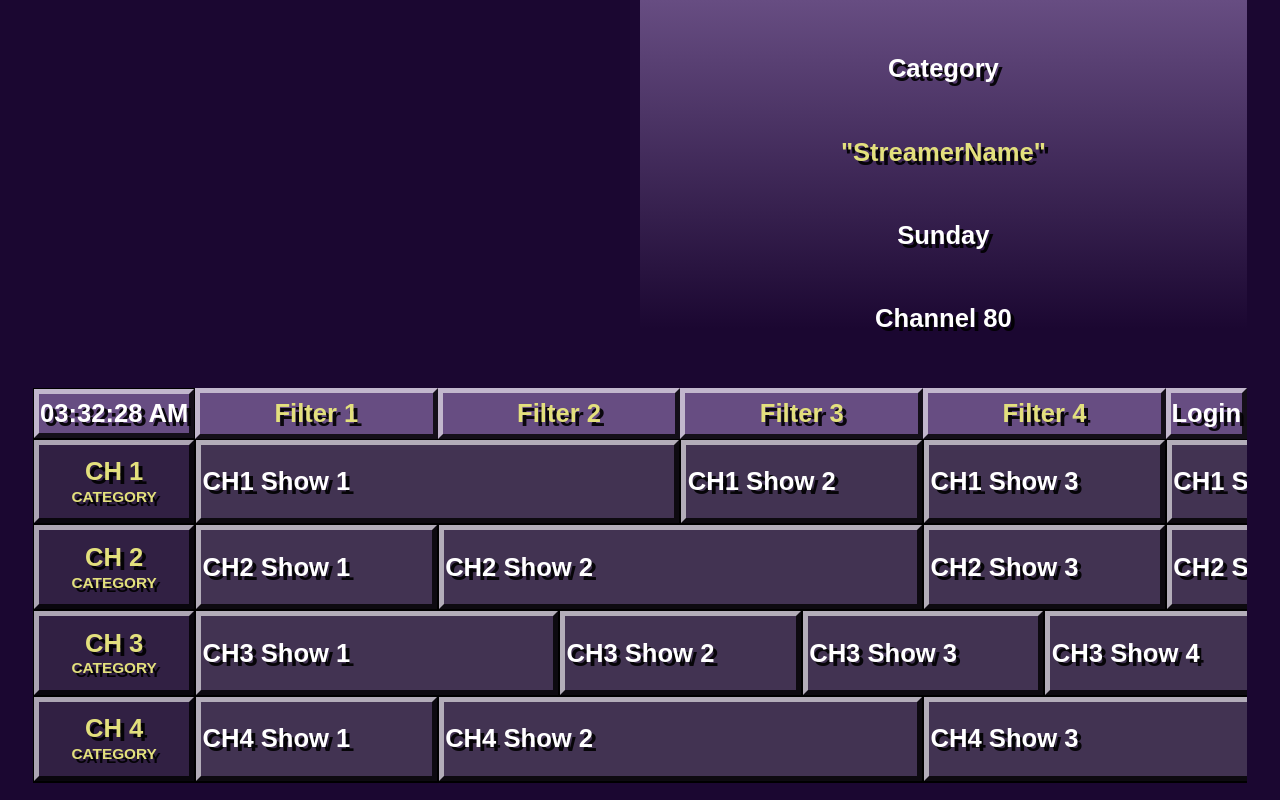
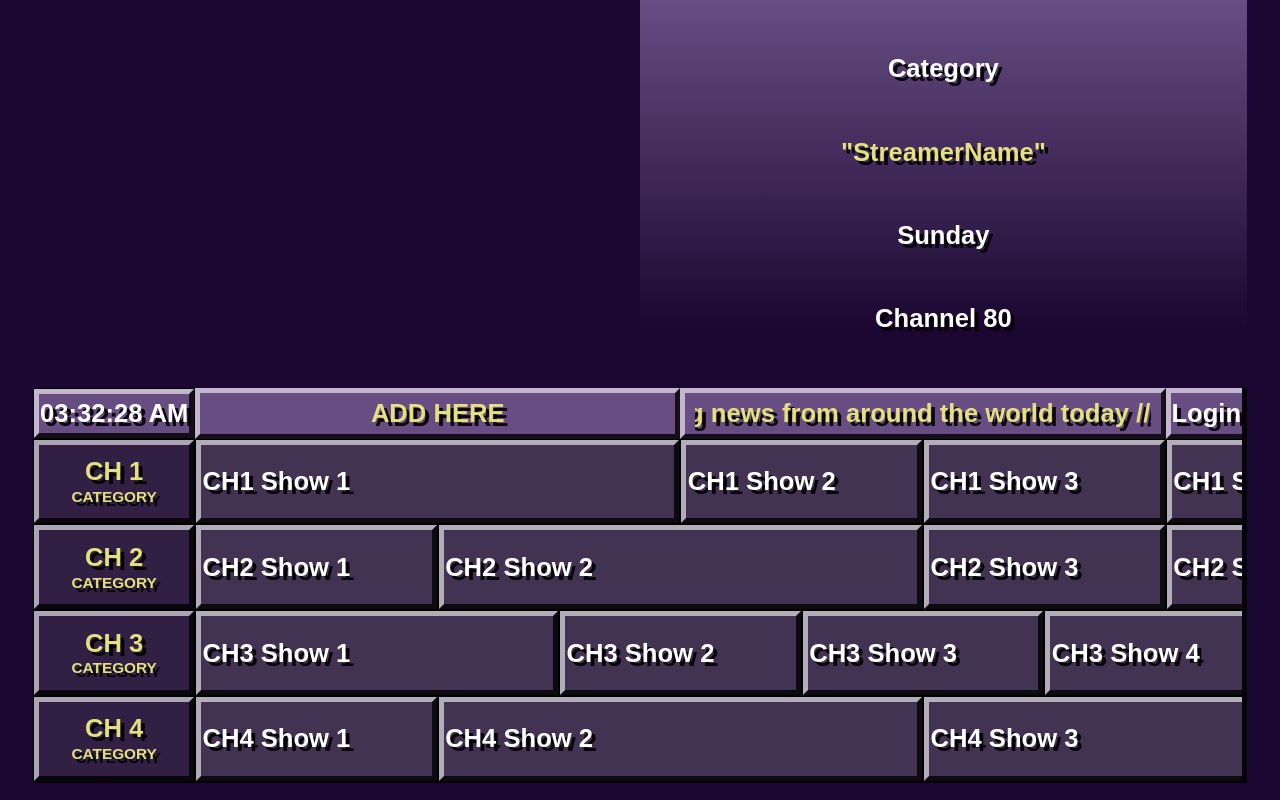
Before and after one commit to site-tech/VibeGuide, a React (Vite) app: page / in a window 1280 px wide. Built offline with nearby package versions, Linux system fonts and the light colour scheme.

Commit message:
best save state ... yet..but yet again

```diff
--- a/src/App.css
+++ b/src/App.css
@@ -16,3 +16,13 @@ button:has(.filter-button-bg):hover .filter-button-bg {
 .login-button:hover .login-button-bg {
   background-color: #7D5BA6 !important;
 }
+
+/* RSS feed scrolling animation */
+@keyframes scroll-left {
+  0% {
+    transform: translateX(0);
+  }
+  100% {
+    transform: translateX(-50%);
+  }
+}
--- a/src/App.jsx
+++ b/src/App.jsx
@@ -9,6 +9,11 @@ function App() {
   const scrollLockRef = useRef({ direction: null, startX: 0, startY: 0, scrollAccumulator: 0 })
   const autoScrollRef = useRef({ timeout: null, interval: null, lastInteraction: Date.now() })
 
+  // Check if we should show top blank rows (after reload)
+  const [showTopBlanks] = useState(() => {
+    return sessionStorage.getItem('showTopBlanks') === 'true'
+  })
+
   // Generate content blocks for all rows once on mount
   const [rowBlocks] = useState(() => {
     // EDITABLE PARAMETERS
@@ -18,6 +23,15 @@ function App() {
     const PROBABILITY_WIDTH_1_VS_2 = 0.5 // When choosing between 1 or 2 cells (0.0 = always 1, 1.0 = always 2)
 
     const allRows = []
+
+    // Create blank row (single block spanning full width)
+    const createBlankRow = () => [{
+      id: 0,
+      width: 45, // Full width to match MAX_GRID_POSITION
+      text: '',
+      position: 0,
+      isBlank: true
+    }]
 
     // Generate blocks that align to 3-cell boundaries
     const generateRowBlocks = (rowIndex, channelNum) => {
@@ -63,14 +77,23 @@ function App() {
       return blocks
     }
 
-    // Generate blocks for each row
+    // Add 4 blank rows at the top (only if showTopBlanks is true)
+    const showTopBlanks = sessionStorage.getItem('showTopBlanks') === 'true'
+    if (showTopBlanks) {
+      for (let i = 0; i < 4; i++) {
+        allRows.push(createBlankRow())
+      }
+    }
+
+    // Generate blocks for each row (50 channel rows)
     for (let row = 0; row < 50; row++) {
       let blocks
 
       // Every Nth row, make 2 consecutive rows have similar layout
       if (row % SIMILAR_LAYOUT_INTERVAL === 0 && row > 0) {
         // Copy previous row's layout but with different text
-        const prevBlocks = allRows[row - 1]
+        const prevBlocks = allRows[allRows.length - 1]
+        if (!prevBlocks[0]?.isBlank) {
           blocks = prevBlocks.map((block, idx) => ({
             ...block,
             id: idx,
@@ -79,8 +102,16 @@ function App() {
         } else {
           blocks = generateRowBlocks(row, row + 1)
         }
+      } else {
+        blocks = generateRowBlocks(row, row + 1)
+      }
 
       allRows.push(blocks)
+    }
+
+    // Add 4 blank rows at the bottom
+    for (let i = 0; i < 4; i++) {
+      allRows.push(createBlankRow())
     }
 
     return allRows
@@ -93,6 +124,25 @@ function App() {
     return () => clearInterval(timer)
   }, [])
 
+  // Set initial scroll position to skip top blank rows on first load
+  useEffect(() => {
+    const scrollElement = scrollRef.current
+    if (!scrollElement || showTopBlanks) return
+
+    // Scroll past the top 4 blank rows on initial load
+    const getRowHeight = () => {
+      const vh = window.innerHeight / 100
+      const vw = window.innerWidth / 100
+      return (50 * vh - 4 * vw) / 4
+    }
+
+    // Small delay to ensure DOM is ready
+    setTimeout(() => {
+      const rowHeight = getRowHeight()
+      scrollElement.scrollTop = 0 // Start at CH 1
+    }, 50)
+  }, [showTopBlanks])
+
   // Auto-scroll effect
   useEffect(() => {
     const scrollElement = scrollRef.current
@@ -101,16 +151,29 @@ function App() {
     const getRowHeight = () => {
       const vh = window.innerHeight / 100
       const vw = window.innerWidth / 100
-      return (50 * vh - 4 * vw) / 4 // typicalRowHeight in pixels
+      // Match the CSS calculation: (50vh - 4vw - 6px) / 4
+      return (50 * vh - 4 * vw - 6) / 4 // typicalRowHeight in pixels
     }
 
     const startAutoScroll = () => {
       const rowHeight = getRowHeight()
-      const maxScroll = rowHeight * 50 // Total height of all 50 rows
-      const targetScroll = scrollElement.scrollTop + (4 * rowHeight)
-      const startScroll = scrollElement.scrollTop
+      const currentScroll = scrollElement.scrollTop
+
+      // Calculate which row we're currently at and snap to the next 4-row boundary
+      const currentRow = Math.round(currentScroll / rowHeight)
+      const targetRow = currentRow + 4
+      const targetScroll = targetRow * rowHeight
+      const startScroll = currentRow * rowHeight // Snap start position too
+
+      // Set to exact start position to eliminate drift
+      scrollElement.scrollTop = startScroll
+
       const duration = 8000 // 8 seconds to scroll 4 rows
       const startTime = Date.now()
+
+      // Calculate total rows (4 blank at top if shown + 50 channels + 4 blank at bottom)
+      const totalRows = showTopBlanks ? 58 : 54
+      const maxScroll = rowHeight * totalRows
 
       autoScrollRef.current.interval = setInterval(() => {
         const elapsed = Date.now() - startTime
@@ -122,9 +185,20 @@ function App() {
         if (progress >= 1) {
           clearInterval(autoScrollRef.current.interval)
 
-          // Check if we've reached the end, if so loop back to start
-          if (scrollElement.scrollTop >= maxScroll - (4 * rowHeight)) {
-            scrollElement.scrollTop = 0
+          // Check if we're in the bottom blank rows (only blank cells visible)
+          const finalScroll = scrollElement.scrollTop
+          const bottomBlankStart = rowHeight * (showTopBlanks ? 54 : 50)
+
+          console.log('Scroll check:', { finalScroll, bottomBlankStart, showTopBlanks })
+
+          if (finalScroll >= bottomBlankStart) {
+            // We're in the blank area, reload the page with top blanks shown
+            console.log('Triggering reload with top blanks')
+            sessionStorage.setItem('showTopBlanks', 'true')
+            setTimeout(() => {
+              window.location.reload()
+            }, 100)
+            return
           }
 
           // Wait 10 seconds before next scroll
@@ -141,6 +215,9 @@ function App() {
       autoScrollRef.current.lastInteraction = Date.now()
       clearTimeout(autoScrollRef.current.timeout)
       clearInterval(autoScrollRef.current.interval)
+
+      // Clear the reload flag on user interaction
+      sessionStorage.removeItem('showTopBlanks')
 
       // Start 10 second countdown
       autoScrollRef.current.timeout = setTimeout(() => {
@@ -227,7 +304,20 @@ function App() {
           scrollLockRef.current.scrollAccumulator = 0
         }
       } else if (scrollLockRef.current.direction === 'vertical') {
-        scrollElement.scrollTop += e.deltaY + e.deltaX
+        const newScrollTop = scrollElement.scrollTop + e.deltaY + e.deltaX
+
+        // Prevent scrolling up into top blank rows if they shouldn't be visible
+        if (!showTopBlanks) {
+          const getRowHeight = () => {
+            const vh = window.innerHeight / 100
+            const vw = window.innerWidth / 100
+            return (50 * vh - 4 * vw) / 4
+          }
+          const minScroll = 0
+          scrollElement.scrollTop = Math.max(minScroll, newScrollTop)
+        } else {
+          scrollElement.scrollTop = newScrollTop
+        }
         e.preventDefault()
       }
 
@@ -261,8 +351,9 @@ function App() {
 
 
 
-  const totalRows = 50
+  const totalRows = showTopBlanks ? 58 : 54 // 4 top blanks (if shown) + 50 channels + 4 bottom blanks
   const totalColumns = 50
+  const channelRowOffset = showTopBlanks ? 4 : 0 // Offset for channel numbering
 
   // Calculate dynamic column width
   // Available width = 100vw - (2 * 2.6vw padding) = 94.8vw
@@ -423,7 +514,9 @@ function App() {
         height: '50vh',
         width: '100%',
         position: 'relative',
-        overflow: 'hidden'
+        overflow: 'hidden',
+        borderRight: '5px solid rgba(0, 0, 0, 0.8)',
+        boxSizing: 'border-box'
       }}>
         {/* Static Current Time Cell */}
         <div style={{
@@ -471,14 +564,16 @@ function App() {
             pointerEvents: 'none'
           }}
         >
-          {Array.from({ length: 4 }, (_, i) => (
-            <button key={i} style={{
+          {/* Filter 1 & 2 merged button - spans 2 cells */}
+          <button style={{
             ...headerCellStyle,
             position: 'relative',
             cursor: 'pointer',
             pointerEvents: 'auto',
             border: 'none',
-              background: 'none'
+            background: 'none',
+            width: `calc(${typicalColumnWidth} * 2)`,
+            minWidth: `calc(${typicalColumnWidth} * 2)`
           }}>
             <div
               className="filter-button-bg"
@@ -497,9 +592,58 @@ function App() {
                 transition: 'background-color 0.2s ease'
               }}
             />
-              <span style={{ position: 'relative', zIndex: 1 }}>Filter {i + 1}</span>
+            <span style={{ position: 'relative', zIndex: 1 }}>ADD HERE</span>
           </button>
-          ))}
+          {/* RSS Feed button - spans 2 cells with scrolling text */}
+          <button style={{
+            ...headerCellStyle,
+            position: 'relative',
+            cursor: 'pointer',
+            pointerEvents: 'auto',
+            border: 'none',
+            background: 'none',
+            width: `calc(${typicalColumnWidth} * 2)`,
+            minWidth: `calc(${typicalColumnWidth} * 2)`,
+            overflow: 'hidden',
+            padding: '0'
+          }}>
+            <div
+              className="filter-button-bg"
+              style={{
+                position: 'absolute',
+                top: 0,
+                left: 0,
+                width: '100%',
+                height: '100%',
+                backgroundColor: '#674D82',
+                borderTop: '5px solid rgba(255, 255, 255, 0.6)',
+                borderLeft: '5px solid rgba(255, 255, 255, 0.6)',
+                borderBottom: '5px solid rgba(0, 0, 0, 0.8)',
+                borderRight: '5px solid rgba(0, 0, 0, 0.8)',
+                zIndex: -1,
+                transition: 'background-color 0.2s ease'
+              }}
+            />
+            <div style={{
+              position: 'absolute',
+              top: '5px',
+              left: '15px',
+              right: '15px',
+              bottom: '5px',
+              zIndex: 1,
+              display: 'flex',
+              alignItems: 'center',
+              overflow: 'hidden'
+            }}>
+              <span className="rss-scroll" style={{
+                whiteSpace: 'nowrap',
+                display: 'inline-block',
+                animation: 'scroll-left 60s linear infinite'
+              }}>
+                RSS HERE: Breaking news from around the world today /// RSS HERE: Latest updates on technology and innovation /// RSS HERE: Sports highlights and scores /// RSS HERE: Weather forecast for the week ahead /// RSS HERE: Entertainment news and celebrity updates /// RSS HERE: Breaking news from around the world today /// RSS HERE: Latest updates on technology and innovation /// RSS HERE: Sports highlights and scores /// RSS HERE
+              </span>
+            </div>
+          </button>
           {/* Login Button */}
           <button className="login-button" style={{
             fontFamily: '"Futura Bold Condensed", "Futura", sans-serif',
@@ -518,7 +662,8 @@ function App() {
             cursor: 'pointer',
             pointerEvents: 'auto',
             border: 'none',
-            background: 'none'
+            background: 'none',
+            marginRight: '-5px'
           }}>
             <div
               className="login-button-bg"
@@ -556,7 +701,14 @@ function App() {
             flexDirection: 'column'
           }}
         >
-          {Array.from({ length: totalRows - 1 }, (_, i) => (
+          {Array.from({ length: totalRows }, (_, i) => {
+            // Determine if this is a blank row
+            const isTopBlank = showTopBlanks && i < 4
+            const isBottomBlank = i >= (showTopBlanks ? 54 : 50)
+            const isBlank = isTopBlank || isBottomBlank
+            const channelNum = isBlank ? '' : (i - channelRowOffset + 1)
+
+            return (
               <div key={i} style={{
                 ...firstColumnStyle,
                 height: typicalRowHeight,
@@ -579,7 +731,9 @@ function App() {
                   boxSizing: 'border-box',
                   zIndex: -1
                 }} />
-              <span style={{ position: 'relative', zIndex: 1 }}>CH {i + 1}</span>
+                {!isBlank && (
+                  <>
+                    <span style={{ position: 'relative', zIndex: 1 }}>CH {channelNum}</span>
                     <span style={{
                       position: 'relative',
                       zIndex: 1,
@@ -590,8 +744,11 @@ function App() {
                       width: '100%',
                       textAlign: 'center'
                     }}>CATEGORY</span>
+                  </>
+                )}
               </div>
-          ))}
+            )
+          })}
         </div>
 
         {/* Scrollable Content Area with hidden scrollbars */}
@@ -611,16 +768,67 @@ function App() {
           }}
         >
           {/* Content blocks for all rows */}
-          {rowBlocks.map((blocks, rowIndex) => (
+          {rowBlocks.map((blocks, rowIndex) => {
+            const isBlankRow = blocks[0]?.isBlank
+            return (
               <div key={rowIndex} style={{
                 position: 'absolute',
                 top: `calc(${headerRowHeight} + ${typicalRowHeight} * ${rowIndex})`,
                 left: firstColumnWidth,
                 height: typicalRowHeight,
                 display: 'flex',
-              gap: '0'
+                gap: '0',
+                border: isBlankRow ? 'none' : undefined
               }}>
-              {blocks.map((block) => (
+                {blocks.map((block) => {
+                // For blank blocks, calculate width to span all visible columns
+                const blockWidth = block.isBlank
+                  ? `calc(${typicalColumnWidth} * 15)` // Span 15 columns (enough to cover visible area)
+                  : `calc(${typicalColumnWidth} * ${block.width})`
+
+                // Render blank blocks as buttons with 3D borders and hover effect
+                if (block.isBlank) {
+                  return (
+                    <button
+                      key={block.id}
+                      className="show-button"
+                      style={{
+                        height: typicalRowHeight,
+                        width: blockWidth,
+                        minWidth: blockWidth,
+                        boxSizing: 'border-box',
+                        position: 'relative',
+                        border: 'none',
+                        background: 'none',
+                        cursor: 'pointer',
+                        padding: 0,
+                        overflow: 'hidden'
+                      }}
+                    >
+                      <div
+                        className="show-button-bg"
+                        style={{
+                          position: 'absolute',
+                          top: 0,
+                          left: 0,
+                          width: '100%',
+                          height: '100%',
+                          backgroundColor: '#423352',
+                          borderTop: '5px solid rgba(255, 255, 255, 0.6)',
+                          borderLeft: '5px solid rgba(255, 255, 255, 0.6)',
+                          borderBottom: '5px solid rgba(0, 0, 0, 0.8)',
+                          borderRight: '5px solid rgba(0, 0, 0, 0.8)',
+                          boxSizing: 'border-box',
+                          zIndex: -1,
+                          transition: 'background-color 0.2s ease'
+                        }}
+                      />
+                    </button>
+                  )
+                }
+
+                // Regular show blocks as buttons
+                return (
                   <button
                     key={block.id}
                     className="show-button"
@@ -637,8 +845,8 @@ function App() {
                       whiteSpace: 'nowrap',
                       border: '1px solid black',
                       height: typicalRowHeight,
-                    width: `calc(${typicalColumnWidth} * ${block.width})`,
-                    minWidth: `calc(${typicalColumnWidth} * ${block.width})`,
+                      width: blockWidth,
+                      minWidth: blockWidth,
                       boxSizing: 'border-box',
                       position: 'relative',
                       overflow: 'hidden',
@@ -668,36 +876,13 @@ function App() {
                     />
                     <span style={{ position: 'relative', zIndex: 1 }}>{block.text}</span>
                   </button>
-              ))}
-            </div>
-          ))}
-
-          <div style={{
-            display: 'grid',
-            gridTemplateRows: `${headerRowHeight} repeat(${totalRows - 1}, ${typicalRowHeight})`,
-            gridTemplateColumns: `${firstColumnWidth} repeat(${totalColumns - 1}, ${typicalColumnWidth})`,
-            gap: '0'
-          }}>
-            {Array.from({ length: totalRows * totalColumns }, (_, index) => {
-              const row = Math.floor(index / totalColumns)
-              const col = index % totalColumns
-              const isHeaderRow = row === 0
-              const isFirstColumn = col === 0
-              const isContentRow = row > 0 && row <= 50
-
-              let style = { ...cellStyle, visibility: (isHeaderRow || isFirstColumn || isContentRow) ? 'hidden' : 'visible' }
-
-              if (isHeaderRow && isFirstColumn) {
-                style = { ...firstColumnHeaderStyle, visibility: 'hidden' }
-              } else if (isHeaderRow) {
-                style = { ...headerCellStyle, visibility: 'hidden' }
-              } else if (isFirstColumn) {
-                style = { ...firstColumnStyle, visibility: 'hidden' }
-              }
-
-              return <div key={index} style={style}></div>
+                )
                 })}
               </div>
+            )
+          })}
+
+
         </div>
       </div>
     </div>
```
Lines whose indentation alone changed are shown as unchanged.
